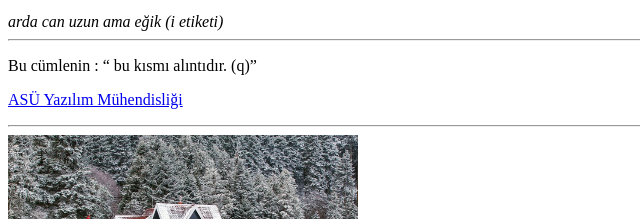
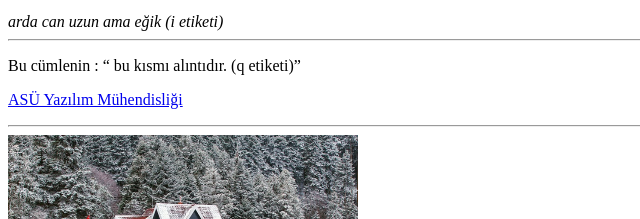
Before and after one commit to niousx/mywebsite, a plain HTML site: page index.html in a window 1280 px wide. Shown: the part 298-517 px from the top of the page, 0-640 px from the left. Drawn offline with Linux system fonts and the light colour scheme.

Commit message:
Update index.html

```diff
--- a/index.html
+++ b/index.html
@@ -15,7 +15,7 @@
     <p>arda <ins>can</ins> uzun (ins)</p>
     <i>arda can uzun ama eğik (i etiketi)</i>
     <hr>
-    <p> Bu cümlenin : <q> bu kısmı alıntıdır. (q)</q> </p>
+    <p> Bu cümlenin : <q> bu kısmı alıntıdır. (q etiketi)</q> </p>
     <a href="https://ymb.aksaray.edu.tr/" target="_blank" title = "Bu sayfa Aksaray Üniversitesi Yazılım Mühendisliği bölümü sayfasına gider.">ASÜ Yazılım Mühendisliği</a>
     </p>
     <hr>
```
